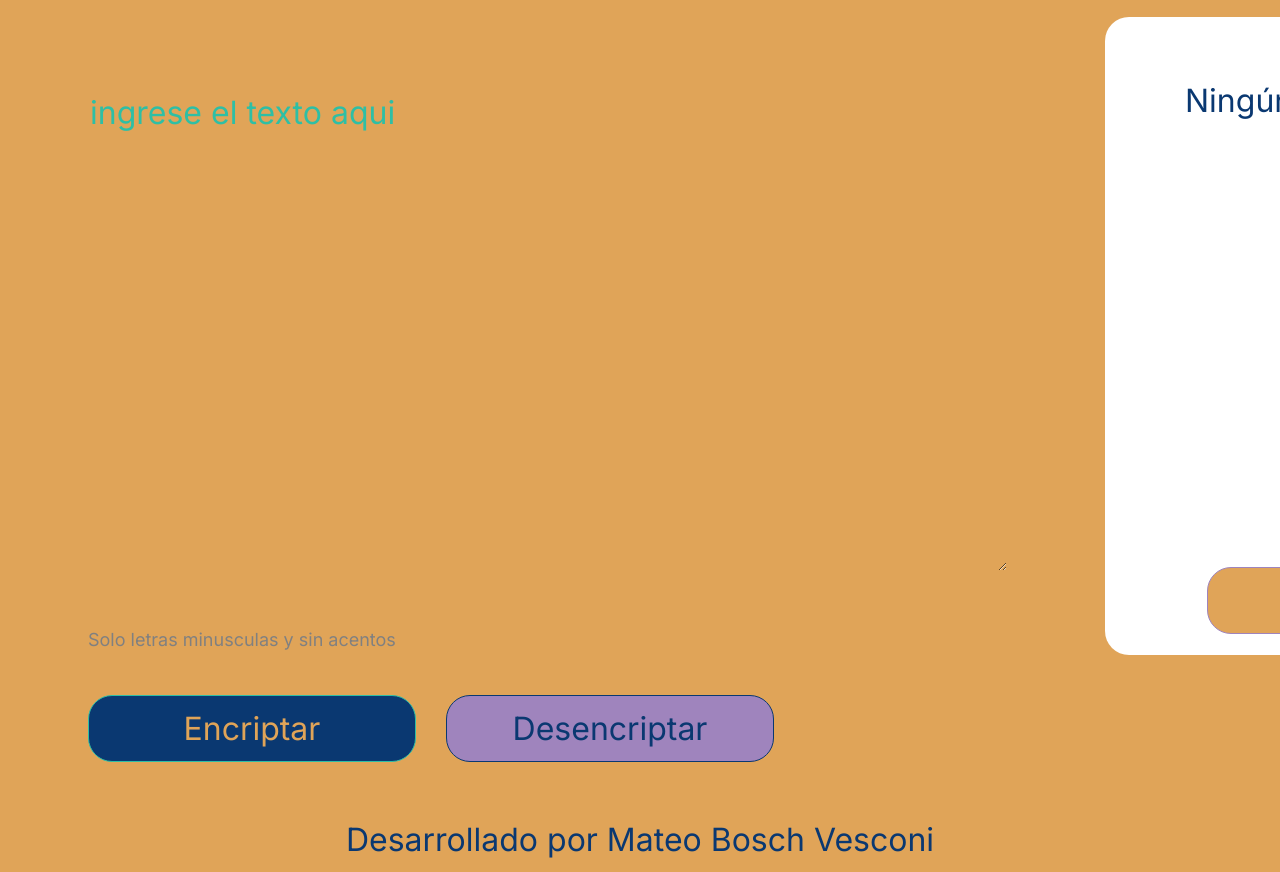
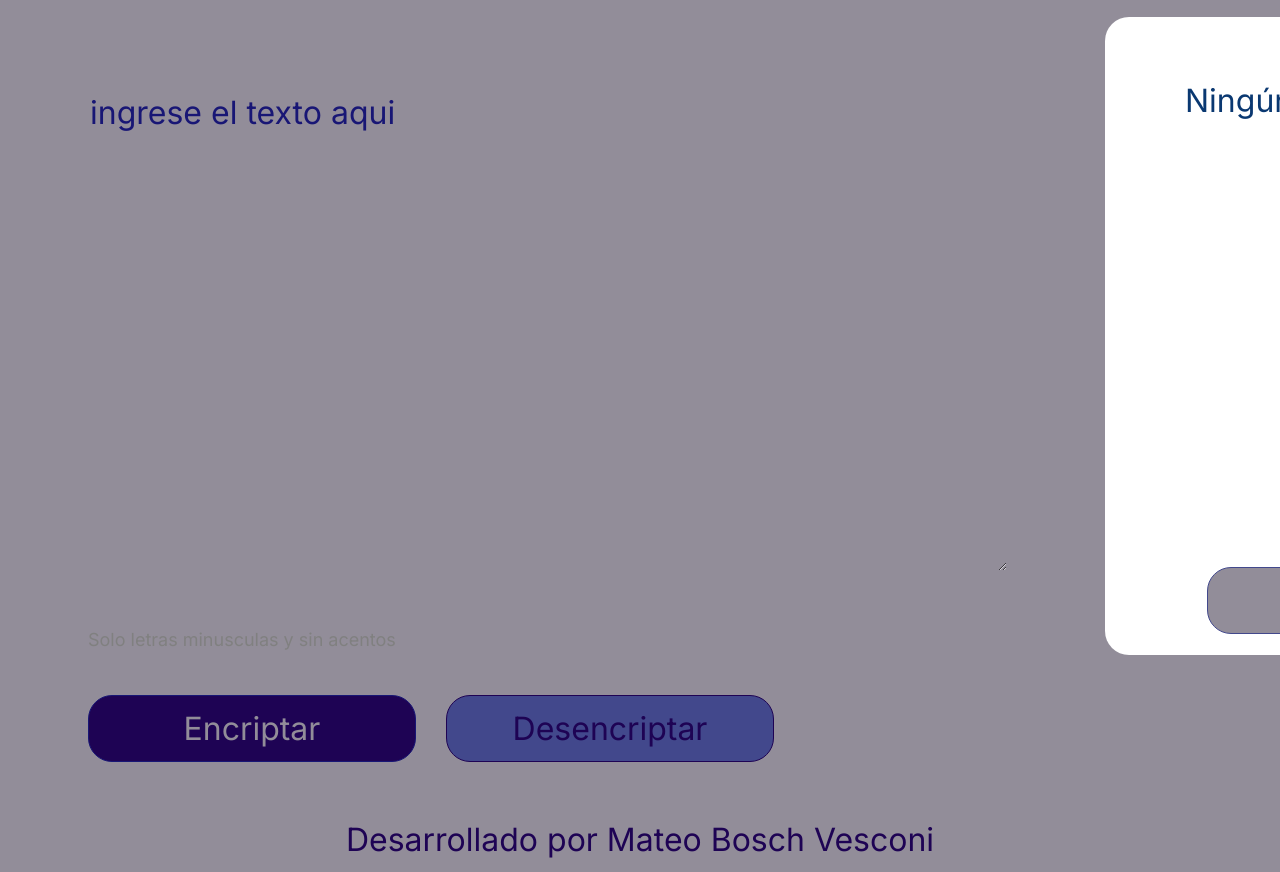
Before and after one commit to MateoBoschVesconi/Encriptador-Desencriptador, a plain HTML site: page index.html in a window 1280 px wide. Shown: the part 64-936 px from the top of the page. Drawn offline with Linux system fonts and the light colour scheme.

Commit message:
Cambio de los colores usados

```diff
--- a/style.css
+++ b/style.css
@@ -1,10 +1,10 @@
 
 
 :root {
-    --color-primario: #E0A458;
-    --color-secundario: #2EBFA5;
-    --color-terciario: #9F84BD;
-    --cuarto-color: #0A3871;
+    --color-primario: #928D99;
+    --color-secundario: #181675;
+    --color-terciario: #42488C;
+    --cuarto-color: #1E0354;;
 }
 
 
```
